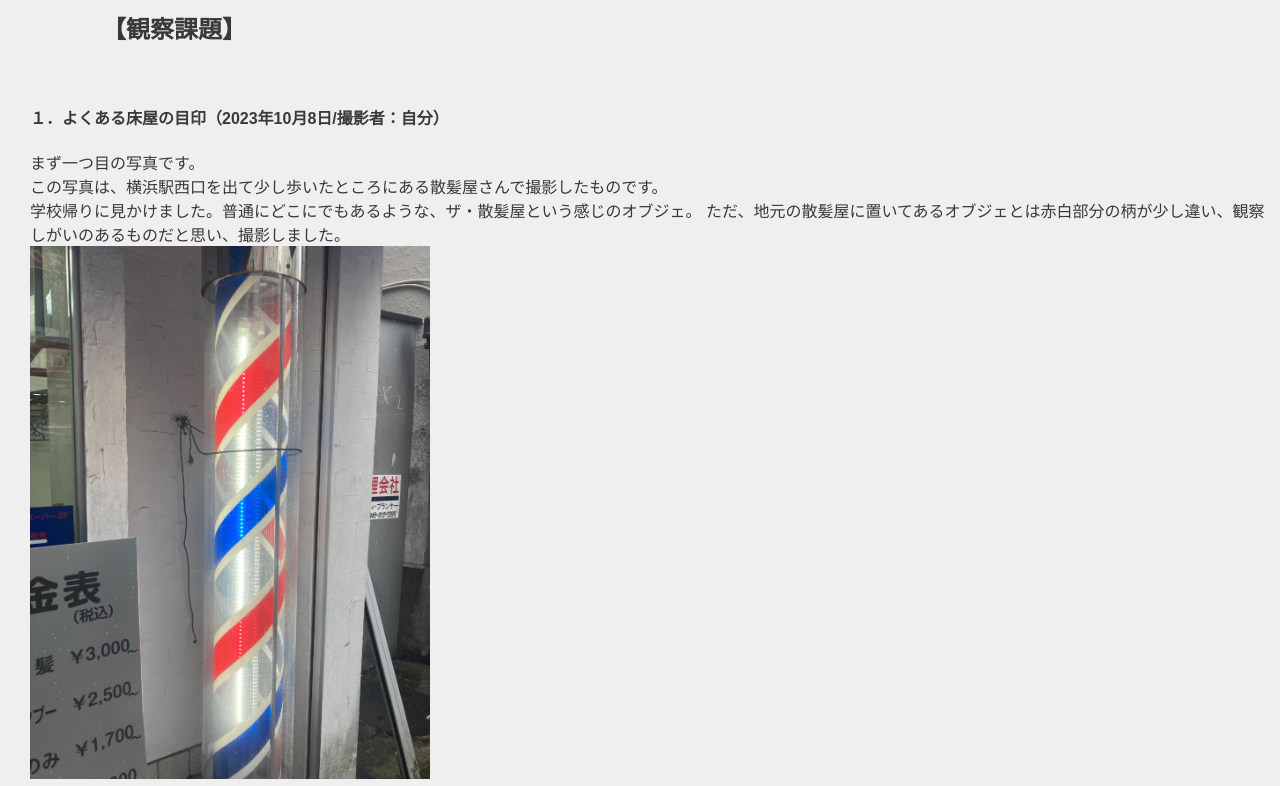
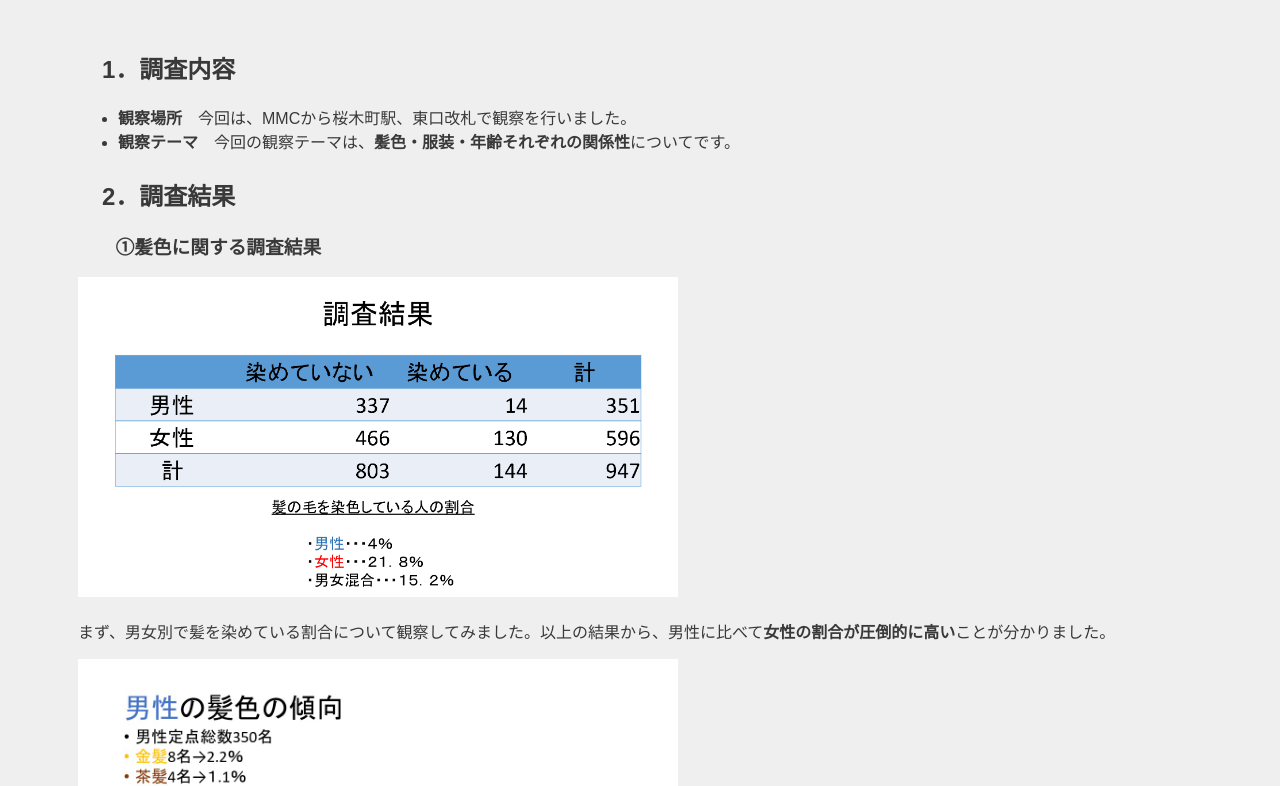
Before and after one commit to gensakaguchi0910/xbp, a plain HTML site: page de12/3.html in a window 1280 px wide. Shown: the part 81-867 px from the top of the page. Drawn offline with Linux system fonts and the light colour scheme.

Commit message:
20231023

```diff
--- a/de12/3.html
+++ b/de12/3.html
@@ -1,57 +1,49 @@
 <!DOCTYPE html>
 <html lang="jp">
 <head>
-    <title>XBPトップページ</title>
-    <link rel="stylesheet" href="./css/style.css">
+    <!-- ⑥↓タイトルを変えてみよう -->
+    <title>弦の課題３
+    </title>
+    <!-- ⑤スタイルシートの設定をしよう --><link rel="stylesheet" href="./css/style.css">
+    <!-- h1.htmlからある行をコピペしてくればOK -->
 </head>
 <body>
-    <h1>課題2</h1>
+<h1><b>観察の結果を振り返る（2班）</b></h1>
+    <!-- 塊ごとにdivタグで区切るようにしましょう。 -->
     <div>
-<h2>【観察課題】</h2>
+        <br>
+        <h2><b>1．調査内容</b></h2>
+        <ul><li><b>観察場所</b>　今回は、MMCから桜木町駅、東口改札で観察を行いました。</li>
+            <li><b>観察テーマ</b>　今回の観察テーマは、<b>髪色・服装・年齢それぞれの関係性</b>についてです。</li>
+        </ul>
+        </div>
 
-</div>
+        <div>
+        <h2>2．調査結果
         <br>
-<h4>１．よくある床屋の目印（2023年10月8日/撮影者：自分）
-</h4>
-まず一つ目の写真です。
-<br>
-この写真は、横浜駅西口を出て少し歩いたところにある散髪屋さんで撮影したものです。
-<br>
-学校帰りに見かけました。普通にどこにでもあるような、ザ・散髪屋という感じのオブジェ。
-ただ、地元の散髪屋に置いてあるオブジェとは赤白部分の柄が少し違い、観察しがいのあるものだと思い、撮影しました。
-<br>
-<img src="../de12/images/OM_1696832907525.jpeg"width="400">
+        <h3>①髪色に関する調査結果</h3>
+        <img src="../de12/images/観察結果１.png"width="600">
+    </h2>
     <br>
     <br>
-<br><h4>２．インパクト強めの絵とワード(2023年10月9日/撮影者：自分)</h4>
-</h4>
-次の写真も、横浜駅西口を出て少し歩いたところにある、<b>薄利多売半兵ヱ</b>という居酒屋さんです。
-<br>
-「狂った果実」というワードと、男女が抱き合っている絵がとても印象的だったため、撮影しました。
-<br>
-この写真は、XBPのレノ君と一緒にいたときに撮影したものです。面白い看板があったので2人で盛り上ってました（笑）。
-<br>
-ここの居酒屋はレトロな内装となっており、料理だけでなく目でも楽しめそうですね！
-<br>
-<img src="../de12/images/OM_1696832907527.jpeg"width="500">
+    まず、男女別で髪を染めている割合について観察してみました。以上の結果から、男性に比べて<b>女性の割合が圧倒的に高い</b>ことが分かりました。
+     </div>
+     <div>
+    <img src="../de12/images/観察結果２.jpg"width="600"> <img src="../de12/images/観察結果３.jpg"width="600"></a>
     <br>
     <br>
-<br><h4>３．斬新な戦法(2023年10月9日/撮影者：自分)</h4>
-最後の写真も横浜駅西口を出てすぐ近くの居酒屋です。<b>酒とったり</b>というお店です。
+    これらの画像は、男女それぞれの傾向を示したものです。男性は時間帯的に会社員の方がほとんどでした。会社の髪型・髪色の制限があるのか、<b>スーツを来た人は皆黒髪</b>でした。
     <br>
-お店の壁にQRコードという、斬新でパンチの効いた外装がとても印象的だったため、撮影しました。
-<br>
-なんとこのQRコード、読み込むとお店のホームページに飛ぶんです。
-<br>
-インパクトがすごいと思うと同時に、お店の宣伝効果も高いと感じました。
-<br>
-お店に入る前に情報を取得できる利便性はもちろん、看板と同じ大きさのQRコードという斬新さを持ち合わせたお店だと考えました。
+    女性の傾向は、染めている人の年齢の<b>幅が広く、目的も様々</b>>なようです。
     <br>
     <br>
-ここは銚子から仕入れた新鮮な魚介を使った料理が自慢の居酒屋です。日本酒もたくさん揃っているそうなので、是非行ってみてください！
+    <h3>②髪色と服装の関係</h3>
     <br>
-<img src="../de12/images/OM_1696832907528.jpeg"width="400">
+    <img src="../de12/images/観察結果４.jpg"width="600">
     <br>
-
+    上の画像は、髪を染めている人・染めてない人それぞれの服の系統についてまとめたものです。
+    <br>女性の多くは、染めてる染めてないに関係なく、女性的な服装をしていることが分かりました。
+    男性はそもそも髪を染めている人が少なく、服装の系統としては、カジュアル・フォーマル・ナチュラルの三つの系統が多数を占めていました。
+</div>
 </body>
 </html>
```
Also changed, not shown: de12/index.html (+2 -2 lines). Lines whose indentation alone changed are shown as unchanged.
